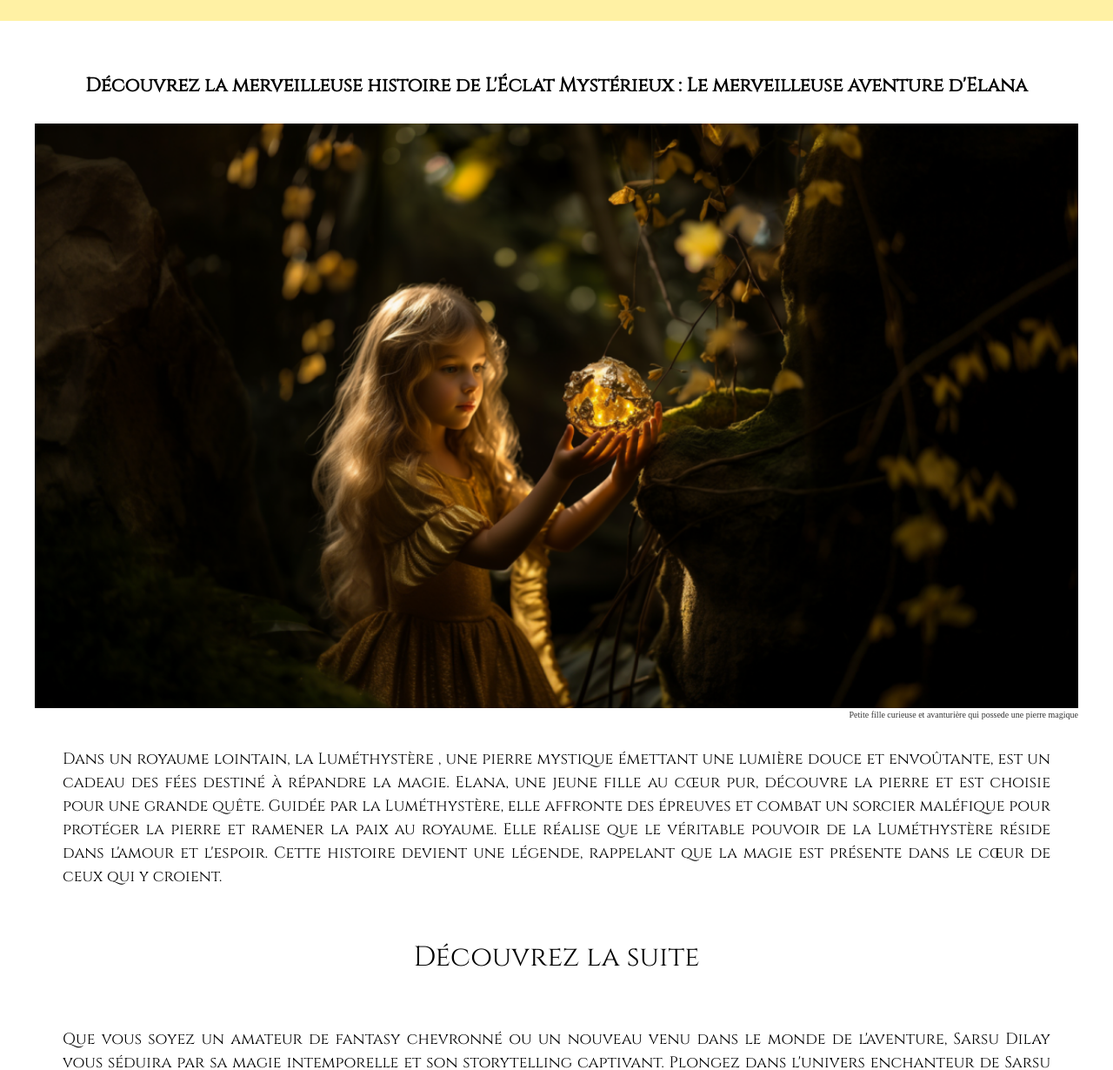
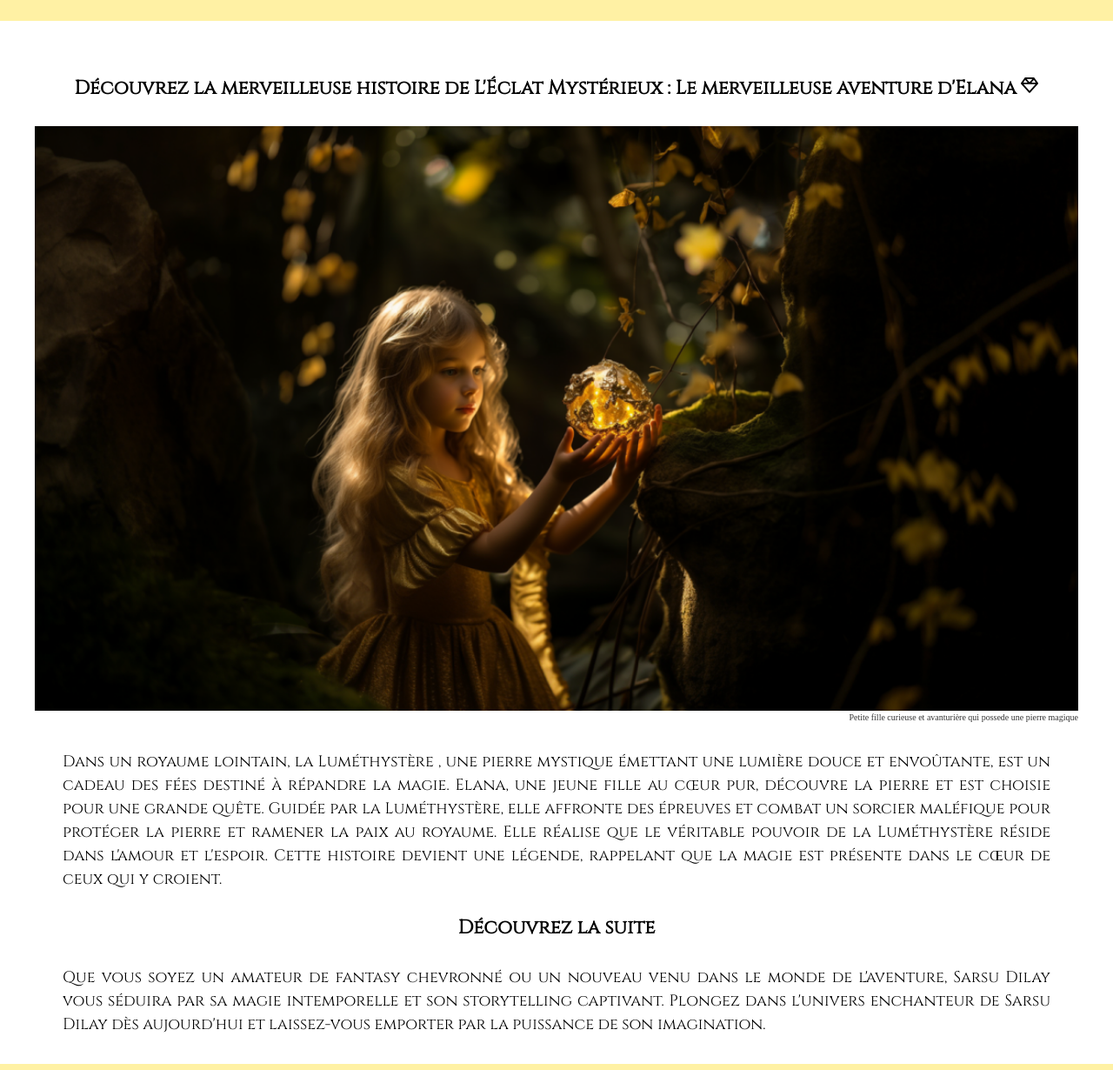
Before and after one commit to Dsarsu/Lumethyst-re, a plain HTML site: page index.html in a window 1280 px wide. Shown: the part 72-1302 px from the top of the page at 87% size. Drawn offline with Linux system fonts and the light colour scheme.

Commit message:
ajout icon

```diff
--- a/index.html
+++ b/index.html
@@ -13,6 +13,7 @@
     <link rel="preconnect" href="https://fonts.gstatic.com" crossorigin>
     <link href="https://fonts.googleapis.com/css2?family=Cinzel&display=swap" rel="stylesheet">
 
+
     <title> L'histoire de la pierre de Luméthystère!</title>
 
 </head>
@@ -24,14 +25,17 @@
                 <li><a class="flexcenter" href="index.html">Accueil</a></li>
                 <li><a class="flexcenter" href="histoire.html">Histoire</a></li>
                 <li><a  href="elena.html">Elena</a></li>
+                <li></li>
+
             </ul>
         </nav>
 
         <main>
             <section class="container ">
 
-                    <h1 class="title padding">Découvrez la merveilleuse histoire de L'Éclat Mystérieux : Le merveilleuse aventure d'Elana</h1>
-                    <img class="" src="elena.webp" alt="Petite fille curieuse et avanturière qui possede une pierre magique">
+                    <h1 class="title padding">Découvrez la merveilleuse histoire de L'Éclat Mystérieux : Le merveilleuse aventure d'Elana
+                        <svg xmlns="http://www.w3.org/2000/svg" height="20" width="20" viewBox="0 0 512 512"><!--!Font Awesome Free 6.5.1 by @fontawesome - https://fontawesome.com License - https://fontawesome.com/license/free Copyright 2024 Fonticons, Inc.--><path d="M168.5 72L256 165l87.5-93h-175zM383.9 99.1L311.5 176h129L383.9 99.1zm50 124.9H256 78.1L256 420.3 433.9 224zM71.5 176h129L128.1 99.1 71.5 176zm434.3 40.1l-232 256c-4.5 5-11 7.9-17.8 7.9s-13.2-2.9-17.8-7.9l-232-256c-7.7-8.5-8.3-21.2-1.5-30.4l112-152c4.5-6.1 11.7-9.8 19.3-9.8H376c7.6 0 14.8 3.6 19.3 9.8l112 152c6.8 9.2 6.1 21.9-1.5 30.4z"/></svg>    </h1>
+                       <img class="" src="elena.webp" alt="Petite fille curieuse et avanturière qui possede une pierre magique">
                     <p class="descriptionimage">Petite fille curieuse et avanturière qui possede une pierre magique</p>
 
                     <p class="texte padding">Dans un royaume lointain, <strong>la Luméthystère</strong> , une pierre mystique émettant une lumière douce et envoûtante, est un cadeau des fées destiné à répandre la magie.
@@ -39,7 +43,7 @@
                         <a class="maillage" href="histoire.html"> <strong>Elana</strong></a>, une jeune fille au cœur pur, découvre la pierre et est choisie pour une grande quête. Guidée par la Luméthystère, elle affronte des épreuves et combat un sorcier maléfique pour protéger la pierre et ramener la paix au royaume.
                         Elle réalise que le véritable pouvoir de la Luméthystère réside dans l'amour et l'espoir.
                         Cette histoire devient une légende, rappelant que la magie est présente dans le cœur de ceux qui y croient.</p>
-                    <a class="flexcenter bouton" href="histoire.html">Découvrez la suite</a>
+                    <a class="flexcenter title" href="histoire.html">Découvrez la suite</a>
 
 
                 </section>
--- a/style.css
+++ b/style.css
@@ -32,11 +32,7 @@
     justify-content: center;
     align-items: center;
 }
-.bouton{
-    font-size: 2rem;
-    margin: 2rem;
 
-}
 .maillage{
     font-size: 18px;
     font-family: 'Cinzel', serif;
```
Also changed, not shown: elena.html (+2 -1 lines), histoire.html (+3 -1 lines).
